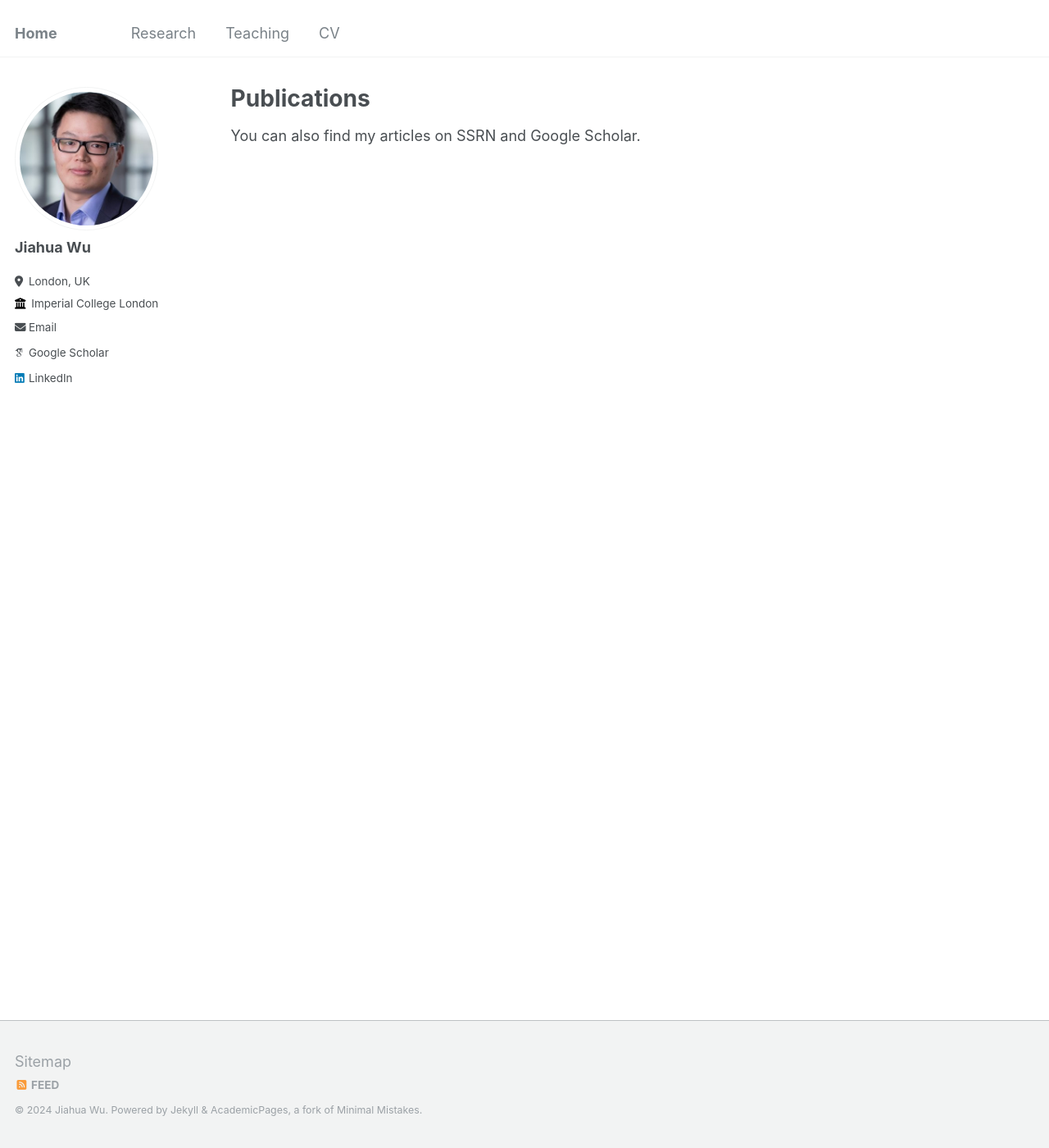
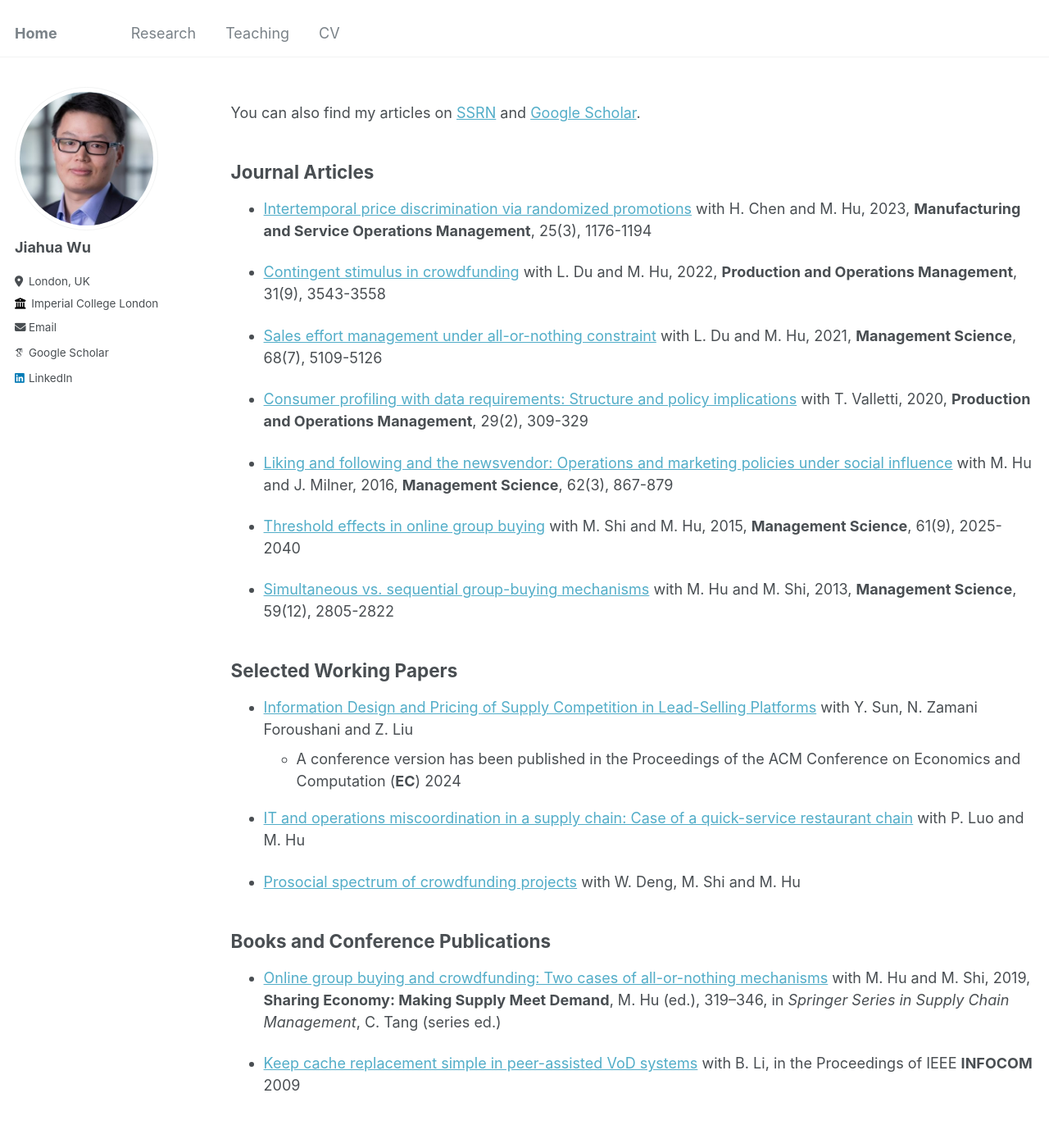
Before and after one commit to wu-jiahua/jiahua-academicpages.github.io, a Jekyll site: the page built from _pages/publications.md, in a window 1280 px wide and 1400 px high. Shown: the whole window at 82% size. Built offline with Jekyll 4.4.1, drawn with Linux system fonts in a browser that asks for light colours; some web fonts are replaced.

Commit message:
Add files via upload

```diff
--- a/_pages/publications.md
+++ b/_pages/publications.md
@@ -1,10 +1,38 @@
 ---
 layout: archive
-title: "Publications"
+title: ""
 permalink: /publications/
 author_profile: true
 redirect_from:
   - /publications.html
 ---
 
-You can also find my articles on SSRN and Google Scholar.
+You can also find my articles on [SSRN](https://papers.ssrn.com/sol3/cf_dev/AbsByAuth.cfm?per_id=1671980) and [Google Scholar](https://scholar.google.com/citations?user=YoOys2oAAAAJ&hl=en).
+
+## Journal Articles
+* [Intertemporal price discrimination via randomized promotions](https://papers.ssrn.com/sol3/papers.cfm?abstract_id=3223844) with H. Chen and M. Hu, 2023, **Manufacturing and Service Operations Management**, 25(3), 1176-1194
+
+* [Contingent stimulus in crowdfunding](https://papers.ssrn.com/sol3/papers.cfm?abstract_id=2925962) with L. Du and M. Hu, 2022, **Production and Operations Management**, 31(9), 3543-3558
+
+* [Sales effort management under all-or-nothing constraint](https://papers.ssrn.com/sol3/papers.cfm?abstract_id=3506499) with L. Du and M. Hu, 2021, **Management Science**, 68(7), 5109-5126
+
+* [Consumer profiling with data requirements: Structure and policy implications](https://papers.ssrn.com/sol3/papers.cfm?abstract_id=2760276) with T. Valletti, 2020, **Production and Operations Management**, 29(2), 309-329
+
+* [Liking and following and the newsvendor: Operations and marketing policies under social influence](https://papers.ssrn.com/sol3/papers.cfm?abstract_id=2292787) with M. Hu and J. Milner, 2016, **Management Science**, 62(3), 867-879
+
+* [Threshold effects in online group buying](https://papers.ssrn.com/sol3/papers.cfm?abstract_id=2176554) with M. Shi and M. Hu, 2015, **Management Science**, 61(9), 2025-2040
+
+* [Simultaneous vs. sequential group-buying mechanisms](https://papers.ssrn.com/sol3/papers.cfm?abstract_id=1862465) with M. Hu and M. Shi, 2013, **Management Science**, 59(12), 2805-2822
+
+## Selected Working Papers
+* [Information Design and Pricing of Supply Competition in Lead-Selling Platforms](https://papers.ssrn.com/sol3/papers.cfm?abstract_id=4872681) with Y. Sun, N. Zamani Foroushani and Z. Liu
+    * A conference version has been published in the Proceedings of the ACM Conference on Economics and Computation (**EC**) 2024
+
+* [IT and operations miscoordination in a supply chain: Case of a quick-service restaurant chain](https://papers.ssrn.com/sol3/papers.cfm?abstract_id=4666841) with P. Luo and M. Hu
+
+* [Prosocial spectrum of crowdfunding projects](https://papers.ssrn.com/sol3/papers.cfm?abstract_id=3677790) with W. Deng, M. Shi and M. Hu
+
+## Books and Conference Publications
+* [Online group buying and crowdfunding: Two cases of all-or-nothing mechanisms](https://link.springer.com/chapter/10.1007/978-3-030-01863-4_14) with M. Hu and M. Shi, 2019, **Sharing Economy: Making Supply Meet Demand**, M. Hu (ed.), 319--346, in *Springer Series in Supply Chain Management*, C. Tang (series ed.)
+
+* [Keep cache replacement simple in peer-assisted VoD systems](https://ieeexplore.ieee.org/document/5062193) with B. Li, in the Proceedings of IEEE **INFOCOM** 2009
```
